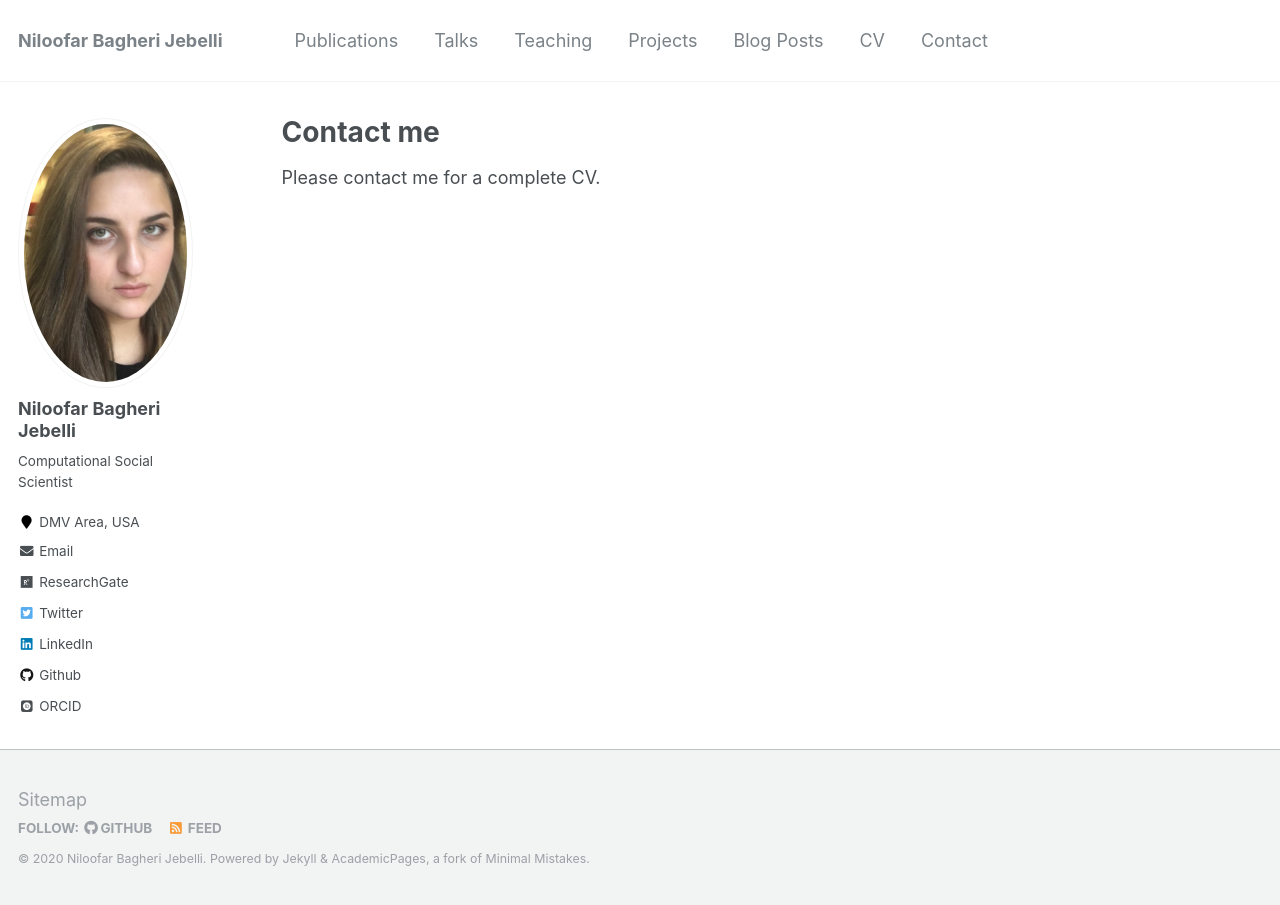
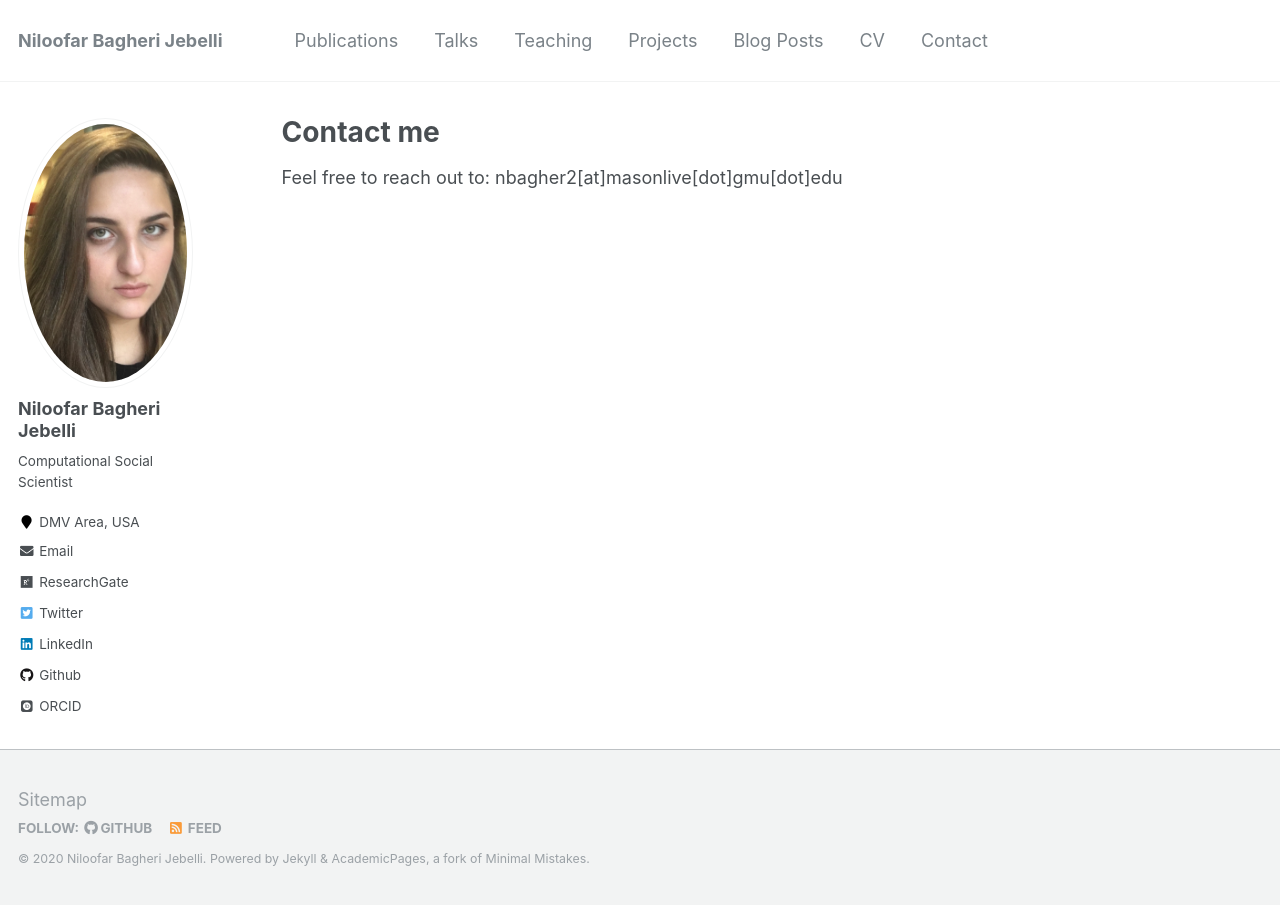
Before and after one commit to niloofar-jebelli/nbagher.github.io, a Jekyll site: the page built from _pages/contact.md, in a window 1280 px wide. Built offline with Jekyll 4.4.1, drawn with Linux system fonts in a browser that asks for light colours; some web fonts are replaced.

```diff
--- a/_pages/contact.md
+++ b/_pages/contact.md
@@ -10,4 +10,4 @@ redirect_from:
 {% include base_path %}
 
 
-Please contact me for a complete CV.
+Feel free to reach out to: nbagher2[at]masonlive[dot]gmu[dot]edu
```
